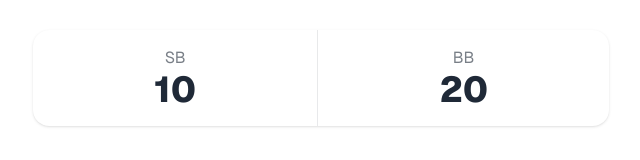
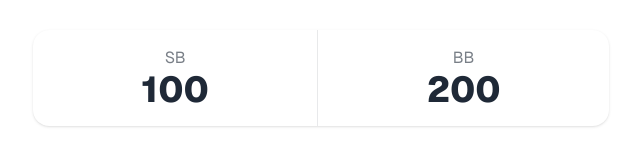
Before and after one commit to yhakamay/poker-timer, a Next.js app: page / in a window 1280 px wide. Shown: the part 412-572 px from the top of the page, without its empty margins (319-959 px from the left). Built offline with nearby package versions, Linux system fonts and the light colour scheme.

Commit message:
update initialSb to 100 from 10

```diff
--- a/src/app/page.tsx
+++ b/src/app/page.tsx
@@ -10,7 +10,7 @@ export default function Home() {
   const beep = true;
   const initialTimeInMinutes = 10;
   const initialTime = initialTimeInMinutes * 60;
-  const initialSb = 10;
+  const initialSb = 100;
 
   const [time, setTime] = useState(initialTime);
   const [sb, setSb] = useState(initialSb);
```
